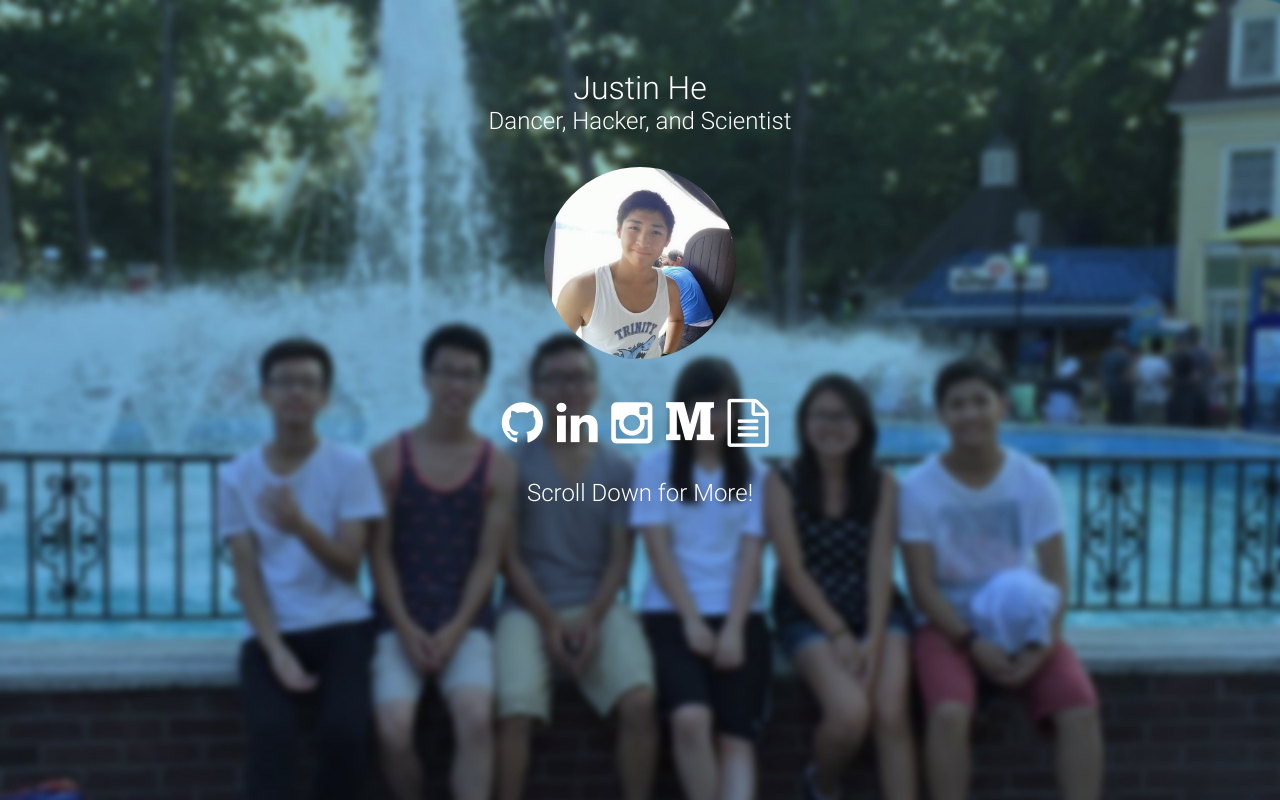
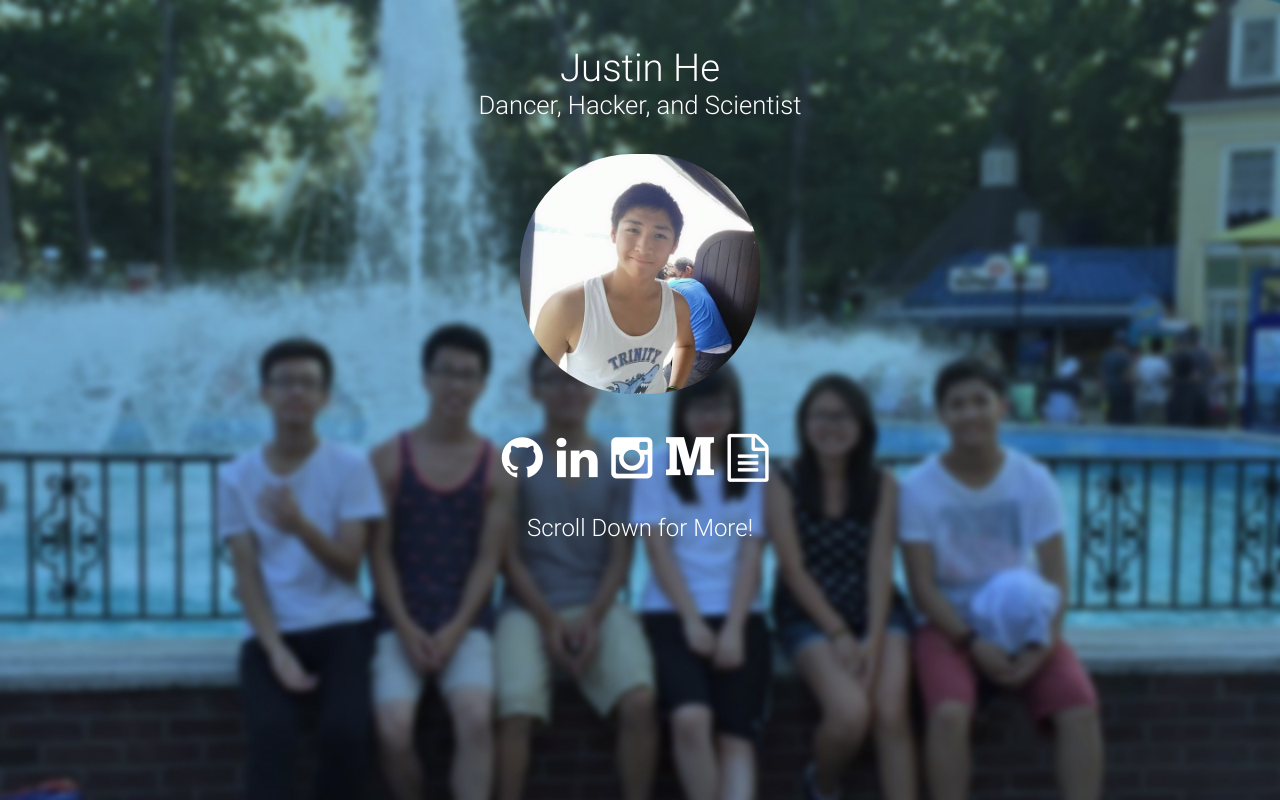
Before and after one commit to justinhe16/justinhe16.github.io, a plain HTML site: page index.html in a window 1280 px wide. Shown: the top 800 px of the page. Drawn offline with Linux system fonts and the light colour scheme.

Commit message:
testing vw

```diff
--- a/inc/styles/global.css
+++ b/inc/styles/global.css
@@ -896,12 +896,14 @@ body {
 #banner .heading {
   text-align: center;
   vertical-align: middle;
-  padding-top: 1.5em;
+  padding-top: 0.5em;
+  font-size: 3vw;
   margin-bottom: 0em;
 }
 
 #banner .secondheading {
   padding-bottom: 1em;
+  font-size: 2vw;
   text-align: center;
   margin: 0 auto;
 }
@@ -918,8 +920,8 @@ body {
     text-align: center;
     display: block;
     margin: 0 auto;
-    width: 13em;
-    height: 13em;
+    width: 20vw;
+    height: 20vw;
     border-radius: 7.5em;
     -webkit-border-radius: 7.5em;
     -moz-border-radius: 7.5em;
```
